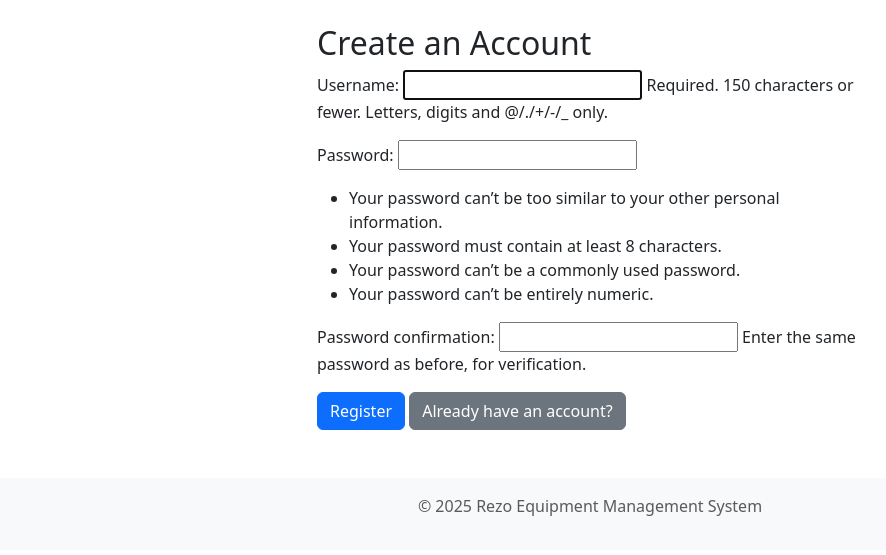
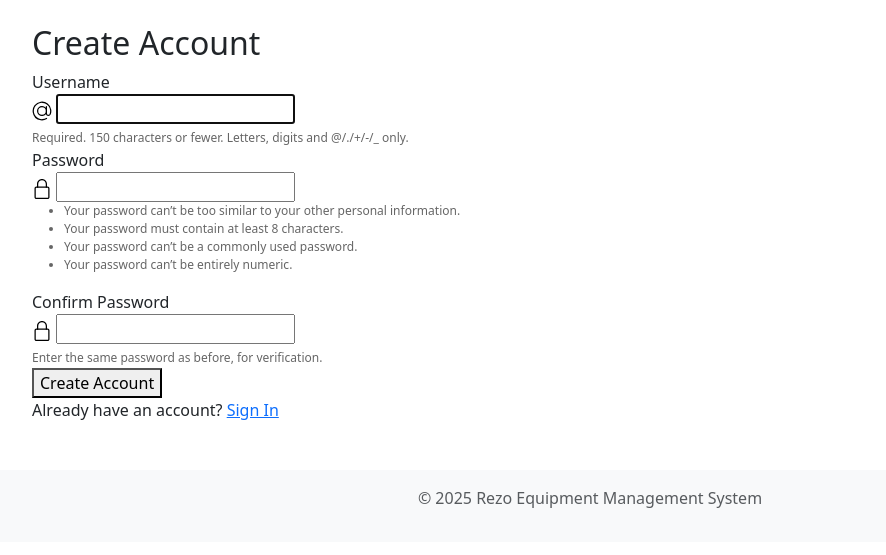
Before and after one commit to PrinceRuselBStaMaria/Rezo, a Django app: page /accounts/register/ in a window 1280 px wide. Shown: the part 56-611 px from the top of the page, without its empty margins (50-936 px from the left). Run offline with Django 5.2, Linux system fonts and the light colour scheme.

Commit message:
push temp

```diff
--- a/templates/accounts/register.html
+++ b/templates/accounts/register.html
@@ -1,16 +1,93 @@
 {% extends 'base.html' %}
+
+{% load static %}
 
 {% block title %}Register - Rezo{% endblock %}
 
+{% block extra_css %}
+<link rel="stylesheet" href="{% static 'css/forms/style.css' %}">
+{% endblock %}
+
 {% block content %}
-<div class="row justify-content-center">
-    <div class="col-md-6">
-        <h2>Create an Account</h2>
-        <form method="POST">
+<div class="login-wrapper">
+    <div class="login-container">
+        <form class="form" method="POST">
             {% csrf_token %}
-            {{ form.as_p }}
-            <button type="submit" class="btn btn-primary">Register</button>
-            <a href="{% url 'login' %}" class="btn btn-secondary">Already have an account?</a>
+
+            <h2>Create Account</h2>
+
+            <!-- Display non-field errors -->
+            {% if form.non_field_errors %}
+                <div class="error-message">
+                    {% for error in form.non_field_errors %}
+                        {{ error }}
+                    {% endfor %}
+                </div>
+            {% endif %}
+
+            <!-- Username Field -->
+            <div class="flex-column">
+                <label for="id_username">Username</label>
+                <div class="inputForm">
+                    <svg height="20" viewBox="0 0 32 32" width="20" xmlns="http://www.w3.org/2000/svg">
+                        <g id="Layer_3" data-name="Layer 3">
+                            <path d="m30.853 13.87a15 15 0 0 0 -29.729 4.082 15.1 15.1 0 0 0 12.876 12.918 15.6 15.6 0 0 0 2.016.13 14.85 14.85 0 0 0 7.715-2.145 1 1 0 1 0 -1.031-1.711 13.007 13.007 0 1 1 5.458-6.529 2.149 2.149 0 0 1 -4.158-.759v-10.856a1 1 0 0 0 -2 0v1.726a8 8 0 1 0 .2 10.325 4.135 4.135 0 0 0 7.83.274 15.2 15.2 0 0 0 .823-7.455zm-14.853 8.13a6 6 0 1 1 6-6 6.006 6.006 0 0 1 -6 6z"></path>
+                        </g>
+                    </svg>
+                    {{ form.username }}
+                </div>
+                {% if form.username.errors %}
+                    <div class="error-message">{{ form.username.errors.0 }}</div>
+                {% endif %}
+                <small style="color: #666; font-size: 12px;">{{ form.username.help_text|safe }}</small>
+            </div>
+
+            <!-- Password Field -->
+            <div class="flex-column">
+                <label for="id_password1">Password</label>
+                <div class="inputForm">
+                    <svg height="20" viewBox="-64 0 512 512" width="20" xmlns="http://www.w3.org/2000/svg">
+                        <path d="m336 512h-288c-26.453125 0-48-21.523438-48-48v-224c0-26.476562 21.546875-48 48-48h288c26.453125 0 48 21.523438 48 48v224c0 26.476562-21.546875 48-48 48zm-288-288c-8.8125 0-16 7.167969-16 16v224c0 8.832031 7.1875 16 16 16h288c8.8125 0 16-7.167969 16-16v-224c0-8.832031-7.1875-16-16-16zm0 0"></path>
+                        <path d="m304 224c-8.832031 0-16-7.167969-16-16v-80c0-52.929688-43.070312-96-96-96s-96 43.070312-96 96v80c0 8.832031-7.167969 16-16 16s-16-7.167969-16-16v-80c0-70.59375 57.40625-128 128-128s128 57.40625 128 128v80c0 8.832031-7.167969 16-16 16zm0 0"></path>
+                    </svg>
+                    {{ form.password1 }}
+                </div>
+                {% if form.password1.errors %}
+                    <div class="error-message">
+                        {% for error in form.password1.errors %}
+                            {{ error }}<br>
+                        {% endfor %}
+                    </div>
+                {% endif %}
+                <small style="color: #666; font-size: 12px;">{{ form.password1.help_text|safe }}</small>
+            </div>
+
+            <!-- Confirm Password Field -->
+            <div class="flex-column">
+                <label for="id_password2">Confirm Password</label>
+                <div class="inputForm">
+                    <svg height="20" viewBox="-64 0 512 512" width="20" xmlns="http://www.w3.org/2000/svg">
+                        <path d="m336 512h-288c-26.453125 0-48-21.523438-48-48v-224c0-26.476562 21.546875-48 48-48h288c26.453125 0 48 21.523438 48 48v224c0 26.476562-21.546875 48-48 48zm-288-288c-8.8125 0-16 7.167969-16 16v224c0 8.832031 7.1875 16 16 16h288c8.8125 0 16-7.167969 16-16v-224c0-8.832031-7.1875-16-16-16zm0 0"></path>
+                        <path d="m304 224c-8.832031 0-16-7.167969-16-16v-80c0-52.929688-43.070312-96-96-96s-96 43.070312-96 96v80c0 8.832031-7.167969 16-16 16s-16-7.167969-16-16v-80c0-70.59375 57.40625-128 128-128s128 57.40625 128 128v80c0 8.832031-7.167969 16-16 16zm0 0"></path>
+                    </svg>
+                    {{ form.password2 }}
+                </div>
+                {% if form.password2.errors %}
+                    <div class="error-message">
+                        {% for error in form.password2.errors %}
+                            {{ error }}<br>
+                        {% endfor %}
+                    </div>
+                {% endif %}
+                <small style="color: #666; font-size: 12px;">{{ form.password2.help_text|safe }}</small>
+            </div>
+
+            <!-- Submit Button -->
+            <button type="submit" class="button-submit">Create Account</button>
+
+            <!-- Login Link -->
+            <p class="p">Already have an account? <a href="{% url 'login' %}" class="span">Sign In</a></p>
+
         </form>
     </div>
 </div>
```
